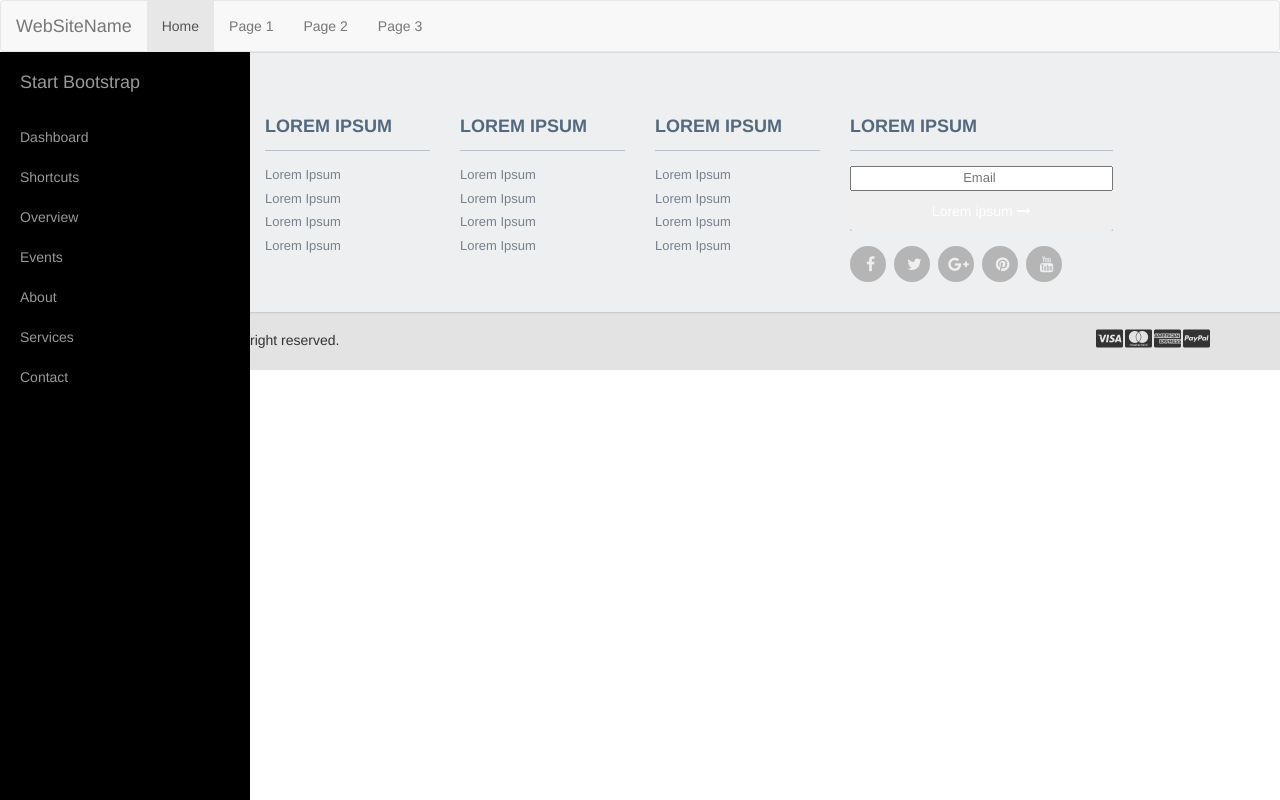
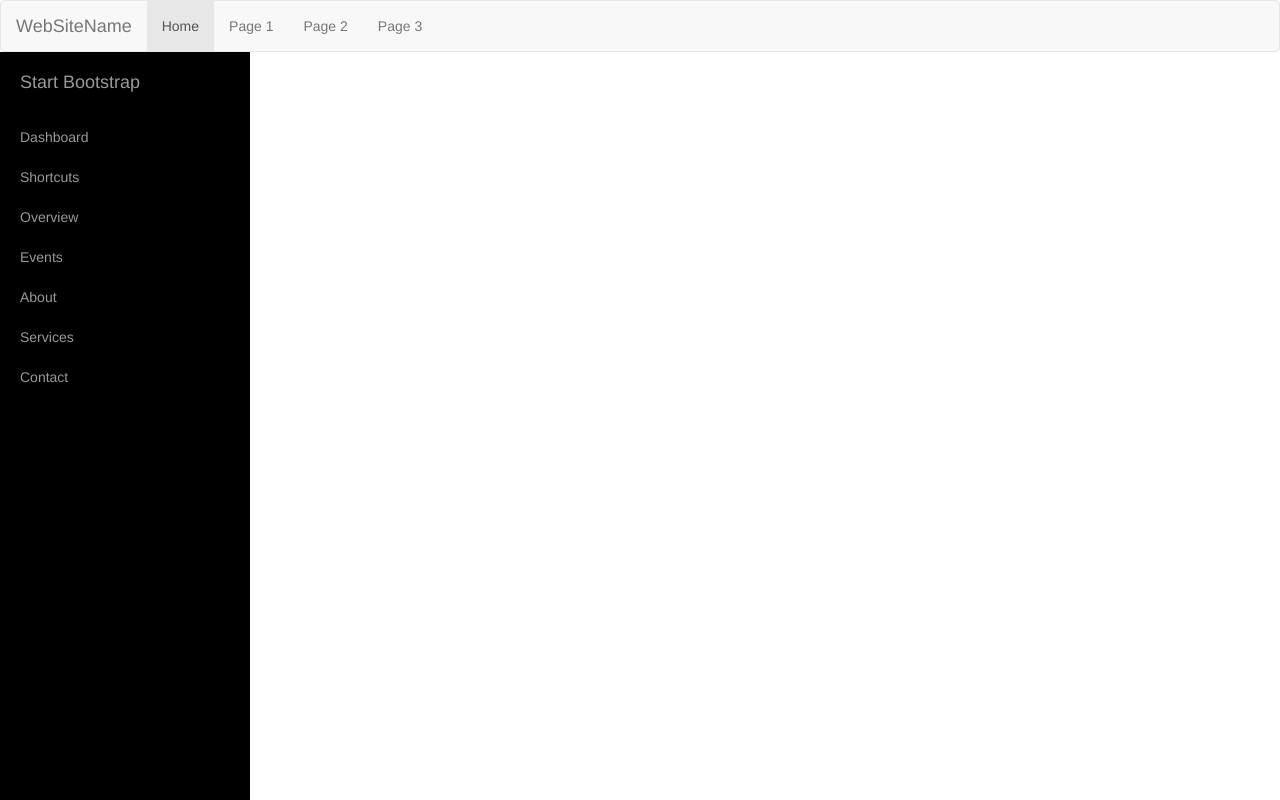
Before and after one commit to iknsa-formation/poec-symfony, an Angular app: page / in a window 1280 px wide. Shown: the top 800 px of the page. Built offline with nearby package versions, Linux system fonts and the light colour scheme.

Commit message:
add_note_git_in_src

```diff
--- a/src/app/app.component.html
+++ b/src/app/app.component.html
@@ -1,3 +1,9 @@
  <app-navbar></app-navbar>
  <app-sidebar></app-sidebar>
  <app-footer></app-footer>
+<!--
+<script>
+			let height = document.getElementsByClassName("_ngcontent-cmr-1").style.pixelHeight
+			console.log(height);
+
+		</script> -->
--- a/src/app/footer/footer.component.html
+++ b/src/app/footer/footer.component.html
@@ -1,5 +1,5 @@
 <link href="//maxcdn.bootstrapcdn.com/font-awesome/4.2.0/css/font-awesome.min.css" rel="stylesheet">
-<footer>
+<footer style="margin-top:100%">
     <div class="footer" id="footer">
         <div class="container">
             <div class="row">
--- a/src/app/sidebar/sidebar.component.html
+++ b/src/app/sidebar/sidebar.component.html
@@ -1,5 +1,4 @@
-<div id="wrapper">
-
+<div style="display:block;" id="wrapper">
         <!-- Sidebar -->
         <div id="sidebar-wrapper">
             <ul class="sidebar-nav">
@@ -36,5 +35,4 @@
         <!-- Page Content -->
 
         <!-- /#page-content-wrapper -->
-
     </div>
```
Also changed, not shown: 1 other file (tests, documents, lock files or other folders).
